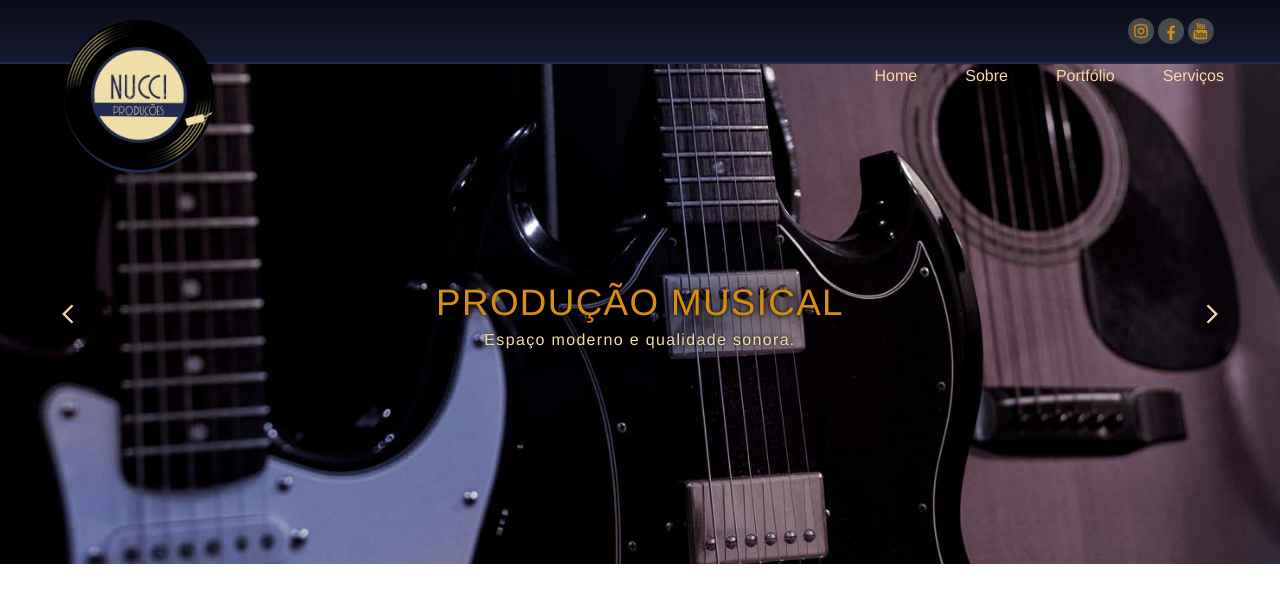
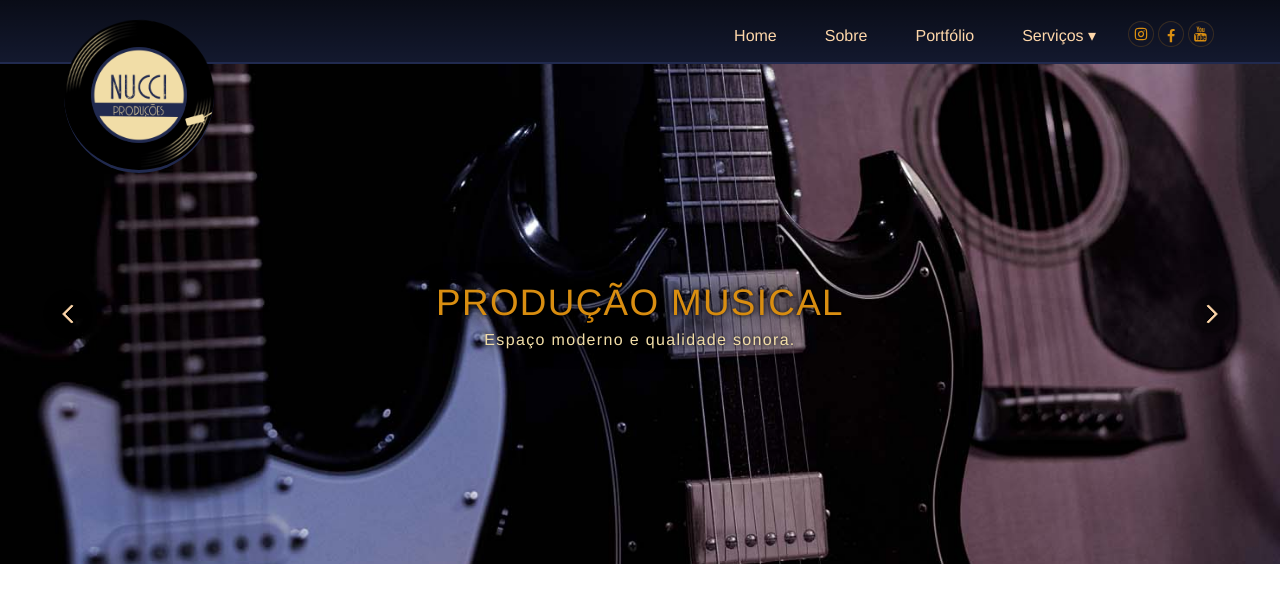
Before and after one commit to Juliana-Castilho/nucci-producoes, a Next.js app: page / in a window 1280 px wide. Shown: the top 602 px of the page. Built offline with nearby package versions, Linux system fonts and the light colour scheme.

Commit message:
style refactoring

```diff
--- a/src/components/Header/Header.tsx
+++ b/src/components/Header/Header.tsx
@@ -12,11 +12,13 @@ export default function Header() {
         <div className="w-full max-w-min m-auto md:mx-16 flex items-center">
           <Logo />
         </div>
-        <div className="w-full absolute hidden md:flex right-0 mt-4 mr-16 max-w-min items-center z-50">
-          <SocialMedia />
-        </div>
-        <div className="w-full absolute md:flex right-0 mt-4 mr-16 max-w-min items-center">
-          <Navbar />
+        <div>
+          <div className="w-full absolute flex right-0 mt-4 mr-6 md:mr-16 max-w-min items-center z-50">
+            <SocialMedia />
+          </div>
+          <div className="w-full absolute md:flex right-0 mt-4 mr-16 max-w-min items-center">
+            <Navbar />
+          </div>
         </div>
       </div>
     </header>
--- a/src/components/Logo/Logo.module.css
+++ b/src/components/Logo/Logo.module.css
@@ -6,6 +6,7 @@
 
 .logo .rotativa {
   position: absolute;
+  z-index: 100;
 }
 
 .logo .fixa {
@@ -20,36 +21,126 @@
 .rotativa {
   transform: rotate(-15deg);
   -webkit-animation: rodaroda 2s linear alternate 3;
-    -moz-animation: rodaroda 2.0s linear infinite;
-    -ms-animation: rodaroda 2.0s linear infinite;
-    -o-animation: rodaroda 2.0s linear infinite;
-    animation: rodaroda 2.0s linear infinite;
+  -moz-animation: rodaroda 2s linear infinite;
+  -ms-animation: rodaroda 2s linear infinite;
+  -o-animation: rodaroda 2s linear infinite;
+  animation: rodaroda 2s linear infinite;
 }
 
 /* KEY FRAMES PARA FAZER OS GIROS */
 @keyframes rodaroda {
-	0% { -webkit-transform:rotate(0deg); -moz-transform:rotate(0deg); -ms-transform:rotate(0deg); -o-transform:rotate(0deg); transform:rotate(0deg); }
-	50% { -webkit-transform:rotate(180deg); -moz-transform:rotate(180deg); -ms-transform:rotate(180deg); -o-transform:rotate(180deg); transform:rotate(180deg); }
-	100% { -webkit-transform:rotate(360deg); -moz-transform:rotate(360deg); -ms-transform:rotate(360deg); -o-transform:rotate(360deg); transform:rotate(360deg); }
+  0% {
+    -webkit-transform: rotate(0deg);
+    -moz-transform: rotate(0deg);
+    -ms-transform: rotate(0deg);
+    -o-transform: rotate(0deg);
+    transform: rotate(0deg);
+  }
+  50% {
+    -webkit-transform: rotate(180deg);
+    -moz-transform: rotate(180deg);
+    -ms-transform: rotate(180deg);
+    -o-transform: rotate(180deg);
+    transform: rotate(180deg);
+  }
+  100% {
+    -webkit-transform: rotate(360deg);
+    -moz-transform: rotate(360deg);
+    -ms-transform: rotate(360deg);
+    -o-transform: rotate(360deg);
+    transform: rotate(360deg);
+  }
 }
 
 @-webkit-keyframes rodaroda {
-	0% { -webkit-transform:rotate(0deg); -moz-transform:rotate(0deg); -ms-transform:rotate(0deg); -o-transform:rotate(0deg); transform:rotate(0deg); }
-	50% { -webkit-transform:rotate(180deg); -moz-transform:rotate(180deg); -ms-transform:rotate(180deg); -o-transform:rotate(180deg); transform:rotate(180deg); }
-	100% { -webkit-transform:rotate(360deg); -moz-transform:rotate(360deg); -ms-transform:rotate(360deg); -o-transform:rotate(360deg); transform:rotate(360deg); }
+  0% {
+    -webkit-transform: rotate(0deg);
+    -moz-transform: rotate(0deg);
+    -ms-transform: rotate(0deg);
+    -o-transform: rotate(0deg);
+    transform: rotate(0deg);
+  }
+  50% {
+    -webkit-transform: rotate(180deg);
+    -moz-transform: rotate(180deg);
+    -ms-transform: rotate(180deg);
+    -o-transform: rotate(180deg);
+    transform: rotate(180deg);
+  }
+  100% {
+    -webkit-transform: rotate(360deg);
+    -moz-transform: rotate(360deg);
+    -ms-transform: rotate(360deg);
+    -o-transform: rotate(360deg);
+    transform: rotate(360deg);
+  }
 }
 @-moz-keyframes rodaroda {
-	0% { -webkit-transform:rotate(0deg); -moz-transform:rotate(0deg); -ms-transform:rotate(0deg); -o-transform:rotate(0deg); transform:rotate(0deg); }
-	50% { -webkit-transform:rotate(180deg); -moz-transform:rotate(180deg); -ms-transform:rotate(180deg); -o-transform:rotate(180deg); transform:rotate(180deg); }
-	100% { -webkit-transform:rotate(360deg); -moz-transform:rotate(360deg); -ms-transform:rotate(360deg); -o-transform:rotate(360deg); transform:rotate(360deg); }
+  0% {
+    -webkit-transform: rotate(0deg);
+    -moz-transform: rotate(0deg);
+    -ms-transform: rotate(0deg);
+    -o-transform: rotate(0deg);
+    transform: rotate(0deg);
+  }
+  50% {
+    -webkit-transform: rotate(180deg);
+    -moz-transform: rotate(180deg);
+    -ms-transform: rotate(180deg);
+    -o-transform: rotate(180deg);
+    transform: rotate(180deg);
+  }
+  100% {
+    -webkit-transform: rotate(360deg);
+    -moz-transform: rotate(360deg);
+    -ms-transform: rotate(360deg);
+    -o-transform: rotate(360deg);
+    transform: rotate(360deg);
+  }
 }
 @-ms-keyframes rodaroda {
-	0% { -webkit-transform:rotate(0deg); -moz-transform:rotate(0deg); -ms-transform:rotate(0deg); -o-transform:rotate(0deg); transform:rotate(0deg); }
-	50% { -webkit-transform:rotate(180deg); -moz-transform:rotate(180deg); -ms-transform:rotate(180deg); -o-transform:rotate(180deg); transform:rotate(180deg); }
-	100% { -webkit-transform:rotate(360deg); -moz-transform:rotate(360deg); -ms-transform:rotate(360deg); -o-transform:rotate(360deg); transform:rotate(360deg); }
+  0% {
+    -webkit-transform: rotate(0deg);
+    -moz-transform: rotate(0deg);
+    -ms-transform: rotate(0deg);
+    -o-transform: rotate(0deg);
+    transform: rotate(0deg);
+  }
+  50% {
+    -webkit-transform: rotate(180deg);
+    -moz-transform: rotate(180deg);
+    -ms-transform: rotate(180deg);
+    -o-transform: rotate(180deg);
+    transform: rotate(180deg);
+  }
+  100% {
+    -webkit-transform: rotate(360deg);
+    -moz-transform: rotate(360deg);
+    -ms-transform: rotate(360deg);
+    -o-transform: rotate(360deg);
+    transform: rotate(360deg);
+  }
 }
 @-o-keyframes rodaroda {
-	0% { -webkit-transform:rotate(0deg); -moz-transform:rotate(0deg); -ms-transform:rotate(0deg); -o-transform:rotate(0deg); transform:rotate(0deg); }
-	50% { -webkit-transform:rotate(180deg); -moz-transform:rotate(180deg); -ms-transform:rotate(180deg); -o-transform:rotate(180deg); transform:rotate(180deg); }
-	100% { -webkit-transform:rotate(360deg); -moz-transform:rotate(360deg); -ms-transform:rotate(360deg); -o-transform:rotate(360deg); transform:rotate(360deg); }
+  0% {
+    -webkit-transform: rotate(0deg);
+    -moz-transform: rotate(0deg);
+    -ms-transform: rotate(0deg);
+    -o-transform: rotate(0deg);
+    transform: rotate(0deg);
   }
+  50% {
+    -webkit-transform: rotate(180deg);
+    -moz-transform: rotate(180deg);
+    -ms-transform: rotate(180deg);
+    -o-transform: rotate(180deg);
+    transform: rotate(180deg);
+  }
+  100% {
+    -webkit-transform: rotate(360deg);
+    -moz-transform: rotate(360deg);
+    -ms-transform: rotate(360deg);
+    -o-transform: rotate(360deg);
+    transform: rotate(360deg);
+  }
+}
--- /dev/null
+++ b/src/components/Navbar/Navbar.module.css
@@ -0,0 +1,5 @@
+@media only screen and (min-width: 768px) {
+  .dropdownBox {
+    background-color: #2f3d73;
+  }
+}
--- a/src/components/Navbar/Navbar.tsx
+++ b/src/components/Navbar/Navbar.tsx
@@ -1,6 +1,7 @@
 import Image from 'next/image';
 import Link from 'next/link';
 import { useState } from 'react';
+import style from './Navbar.module.css';
 
 export default function Navbar() {
   const [navbar, setNavbar] = useState(false);
@@ -8,10 +9,10 @@ export default function Navbar() {
 
   return (
     <>
-      <nav className="w-full fixed top-0 left-0 right-0 z-10">
+      <nav className="w-full fixed md:absolute top-0 left-0 right-0 z-10">
         <div className="justify-between px-4 lg:max-w-7x1 md:absolute md:right-0 md:items-center md:flex md:px-8">
           <div>
-            <div className="flex items-center justify-between md:py-5 md:block">
+            <div className="flex items-center justify-between md:block">
               {/* HAMBURGER BUTTON MOBILE */}
               <div className="md:hidden">
                 <button
@@ -39,7 +40,7 @@ export default function Navbar() {
             </div>
             <div>
               <div
-                className={`flex-1 mt-14 justify-self-center pb-3 pt-20 md:pt-0 md:block md:pb-0 md:mt-4 bg-black/80 md:bg-transparent rounded ${
+                className={`flex-1 mt-16 justify-self-center pb-3 pt-20 md:pt-0 md:block md:pb-0 md:mr-16 md:mt-0 bg-black/80 md:bg-transparent rounded ${
                   navbar ? 'p-12 md:p-0 block' : 'hidden'
                 }`}
               >
@@ -67,15 +68,17 @@ export default function Navbar() {
                     className="pb-6 text-orange-200 py-2 md:px-6 text-center border-b-2 md:border-b-0 hover:bg-primary border-primary md:hover:text-primary md:hover:bg-transparent"
                     onClick={() => setDropdown(!dropdown)}
                   >
-                    <Link href="#">Serviços</Link>
+                    <Link href="#">Serviços&nbsp;▾</Link>
                     <div
-                      className={`md:absolute w-full md:w-auto md:max-w-7x1 md:right-8 md:text-end ${
+                      className={`md:absolute w-full md:w-auto md:max-w-7x1 md:right-28 md:text-end ${
                         dropdown ? 'block' : 'hidden'
                       }`}
                     >
-                      <ul className="bg-gradient-to-b from-black/80 to-black/60 mt-3 md:rounded-md">
+                      <ul
+                        className={`bg-gradient-to-b from-black/30 to-black/10 md:from-black/40 md:to-black/80 mt-4 md:rounded-b-md ${style.dropdownBox}`}
+                      >
                         <li
-                          className="py-3 px-6 border-b-2 hover:bg-primary border-primary/50 md:hover:text-primary md:hover:bg-transparent"
+                          className="py-3 px-6 border-b-2 border-t-2 md:border-t-0 hover:bg-primary border-primary/50 md:hover:text-primary md:hover:bg-transparent"
                           onClick={() => setNavbar(!navbar)}
                         >
                           <Link href="/servicos/gravacao">Gravação</Link>
--- a/src/components/SocialMedia/SocialMedia.module.css
+++ b/src/components/SocialMedia/SocialMedia.module.css
@@ -1,17 +1,19 @@
 .socialItem {
   height: 30px;
-    width: 30px;;
+  width: 30px;
   display: flex;
   align-items: center;
   justify-content: center;
   color: #d98e11;
+  margin-top: 3px;
 }
 
 .sosialIcon {
   --button-size: calc(var(--nav-size) * 0.5);
   width: var(--button-size);
   height: var(--button-size);
-    background-color: #484a4d;
+  background-color: #101426;
+  border: 1px solid #d9901132;
   border-radius: 50%;
   padding: 2px;
   margin: 2px;
@@ -36,6 +38,7 @@
   -o-transition: all 0.2s;
   -ms-transition: all 0.2s;
   transition: all 0.2s;
+  border: 1px solid #d99011ab;
 }
 
 .icon-button svg {
```
Also changed, not shown: src/styles/globals.css (line endings or trailing spaces). Lines whose indentation alone changed are shown as unchanged.
